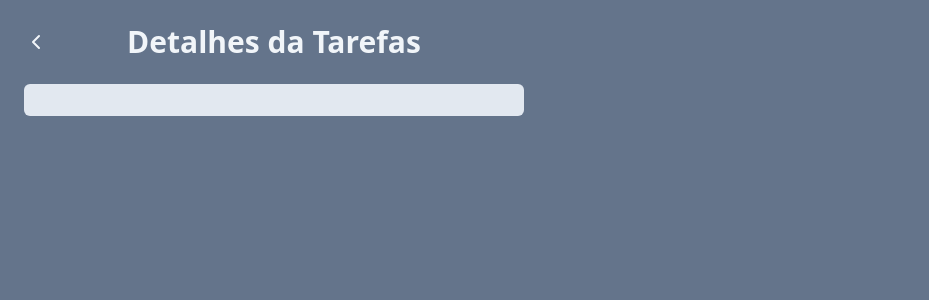
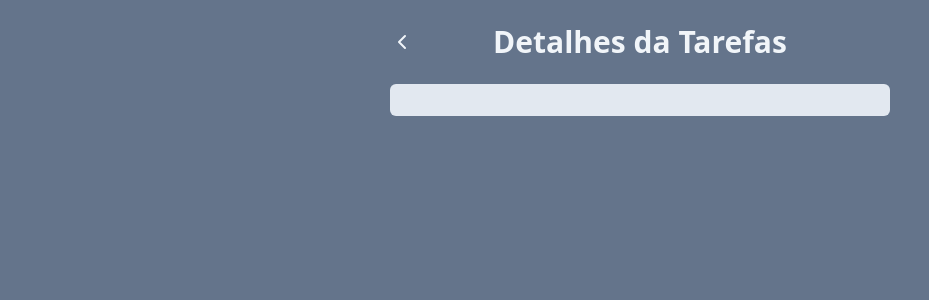
Before and after one commit to MarcioCosta013/AprendendoReact, a React (Vite) app: page /task in a window 1280 px wide. Shown: the top 300 px of the page, without its empty margins (0-929 px from the left). Built offline with nearby package versions, Linux system fonts and the light colour scheme.

Commit message:
corresao de bugs

```diff
--- a/src/components/Tasks.jsx
+++ b/src/components/Tasks.jsx
@@ -16,7 +16,7 @@ function Tasks({ tasks, onTaskClick, onDeleteTaskClick }) {
       {tasks.map((tasks) => (
         <li key={tasks.id} className="flex gap-2">
           <button
-            onClick={() => onTaskClick(task.id)}
+            onClick={() => onTaskClick(tasks.id)}
             className={`bg-slate-400 text-left w-full text-white p-2 rounded-md ${
               tasks.isCompleted && `line-through`
             }`}
--- a/src/pages/TaskPage.jsx
+++ b/src/pages/TaskPage.jsx
@@ -8,7 +8,7 @@ function TaskPage() {
   const description = searchParams.get("description");
 
   return (
-    <div className="h-screen w-screen bg-slate-500 flex p-6">
+    <div className="h-screen w-screen bg-slate-500 flex p-6 justify-center">
       <div className="w-[500px] space-y-4">
         <div className="flex justify-center relative mb-6">
             <button onClick={()=> navigate(-1)} className="absolute left-0 top-0 bottom-0 text-slate-100">
```
